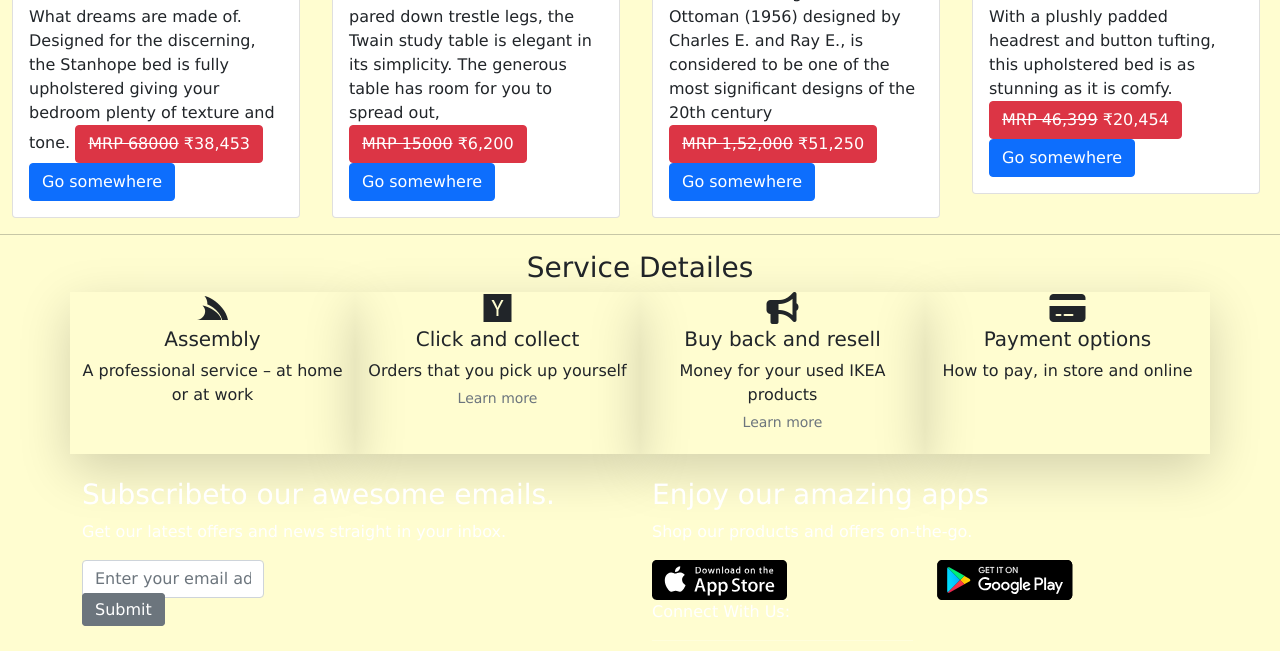
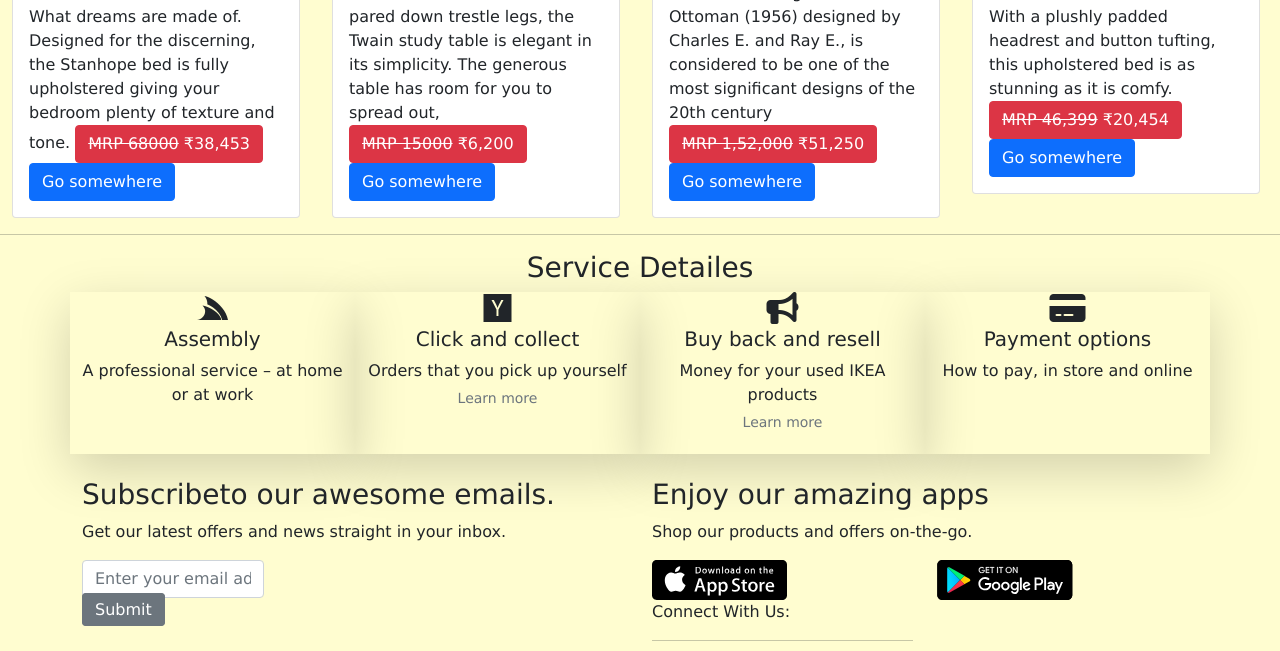
Before and after one commit to Adi19471/Furniture, a plain HTML site: page index.html in a window 1280 px wide. Shown: the part 4800-5451 px from the top of the page. Drawn offline with nearby package versions, Linux system fonts and the light colour scheme.

Commit message:
back-coor footer

```diff
--- a/index.html
+++ b/index.html
@@ -448,7 +448,7 @@
 
 
 
-    <div class="container mt-6 text-white contact " id="contact">
+    <div class="container mt-6 text-dark contact " id="contact">
         <div class="row mt-4 ">
 
             <div class="col-sm-6 ">
```
